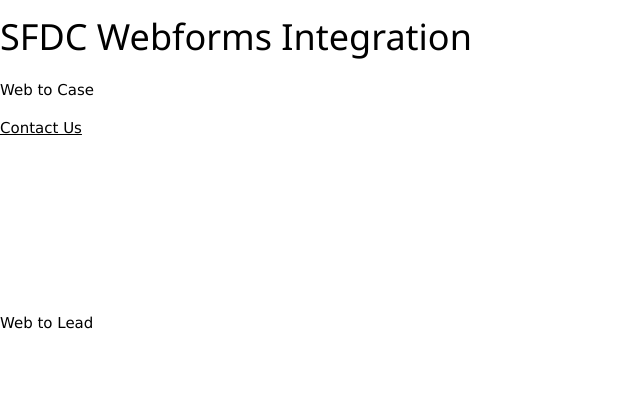
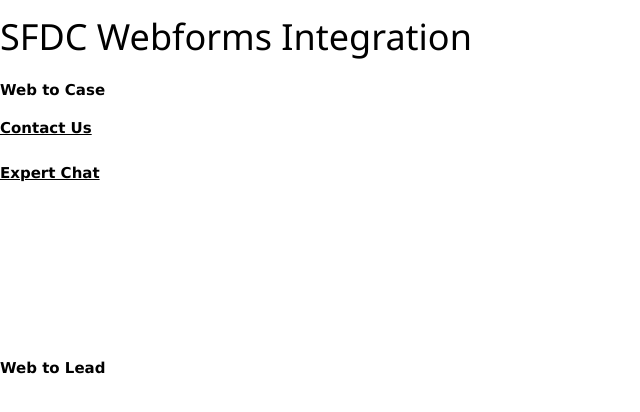
Before and after one commit to loubuisw/loubuisw.github.io, a plain HTML site: page index.html in a window 1280 px wide. Shown: the whole page, without its empty margins (0-640 px from the left). Drawn offline with nearby package versions, Linux system fonts and the light colour scheme.

Commit message:
Update index.html

```diff
--- a/index.html
+++ b/index.html
@@ -4,8 +4,10 @@
 <link rel="stylesheet" href="https://www.w3schools.com/w3css/4/w3.css">
 <body>
 <h1>SFDC Webforms Integration</h1>
-<p>Web to Case</p>
+<p><b>Web to Case</p>
 <a href="https://loubuisw.github.io/Case_Contact_Us">Contact Us</a>
+<br></br>
+<a href="https://loubuisw.github.io/Case_Expert_Chat">Expert Chat</a>
 
 <br></br><br></br><br></br><br></br>
 
```
